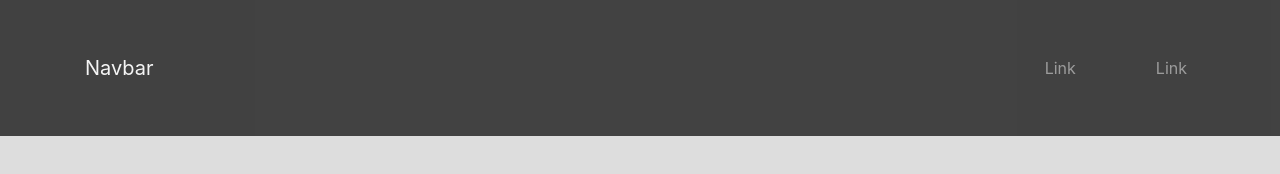
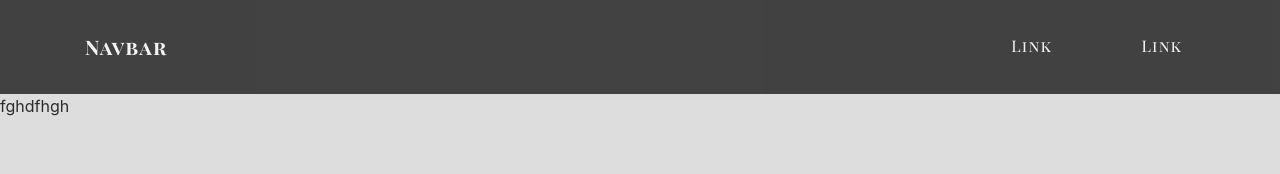
Before and after one commit to lapp14/k, a website: page src/index.html in a window 1280 px wide. Drawn offline with nearby package versions, Linux system fonts and the light colour scheme.

Commit message:
navbar work

```diff
--- a/gulpfile.js
+++ b/gulpfile.js
@@ -26,7 +26,7 @@ gulp.task('serve', ['sass'], function() {
         server: "./src"
     });
 
-    gulp.watch(['node_modules/bootstrap/scss/bootstrap.scss', 'src/scss/*.scss'], ['sass']);
+    gulp.watch(['node_modules/bootstrap/scss/*.scss', 'src/scss/*.scss'], ['sass']);
     gulp.watch("src/*.html").on('change', browserSync.reload);
 });
 
--- a/src/index.html
+++ b/src/index.html
@@ -10,6 +10,10 @@
         <link rel="manifest" href="site.webmanifest">
         <link rel="apple-touch-icon" href="icon.png">
         <!-- Place favicon.ico in the root directory -->
+
+        <link href="https://fonts.googleapis.com/css?family=Anton" rel="stylesheet">
+        <link href="https://fonts.googleapis.com/css?family=Anton|Playfair+Display+SC:400,700" rel="stylesheet">
+
 
         <link rel="stylesheet" href="css/bootstrap.css">
         <link rel="stylesheet" href="css/normalize.css">
@@ -41,7 +45,7 @@
             </div>
         </div>
 
-
+fghdfhgh
 
         <script src="js/vendor/modernizr-3.5.0.min.js"></script>
         <script src="https://code.jquery.com/jquery-3.2.1.min.js" integrity="sha256-hwg4gsxgFZhOsEEamdOYGBf13FyQuiTwlAQgxVSNgt4=" crossorigin="anonymous"></script>
--- a/src/scss/main.scss
+++ b/src/scss/main.scss
@@ -1,4 +1,6 @@
 $bg-color: #ddd;
+$font-regular: 400;
+$font-bold: 700;
 
 
 /*! HTML5 Boilerplate v6.0.1 | MIT License | https://html5boilerplate.com/ */
@@ -27,9 +29,15 @@ body {
     opacity: 0.7;
 }
 
-.navbar-nav .nav-item {
-    margin-left: 4em;
+.navbar {
+    font-family: 'Playfair Display SC', serif;
+    letter-spacing: 0.07em;
 }
+
+.navbar .navbar-brand {
+    font-weight: $font-bold;
+}
+
 
 /*
  * Remove text-shadow in selection highlight:
```
Also changed, not shown: src/css/bootstrap.css, src/css/main.css.
